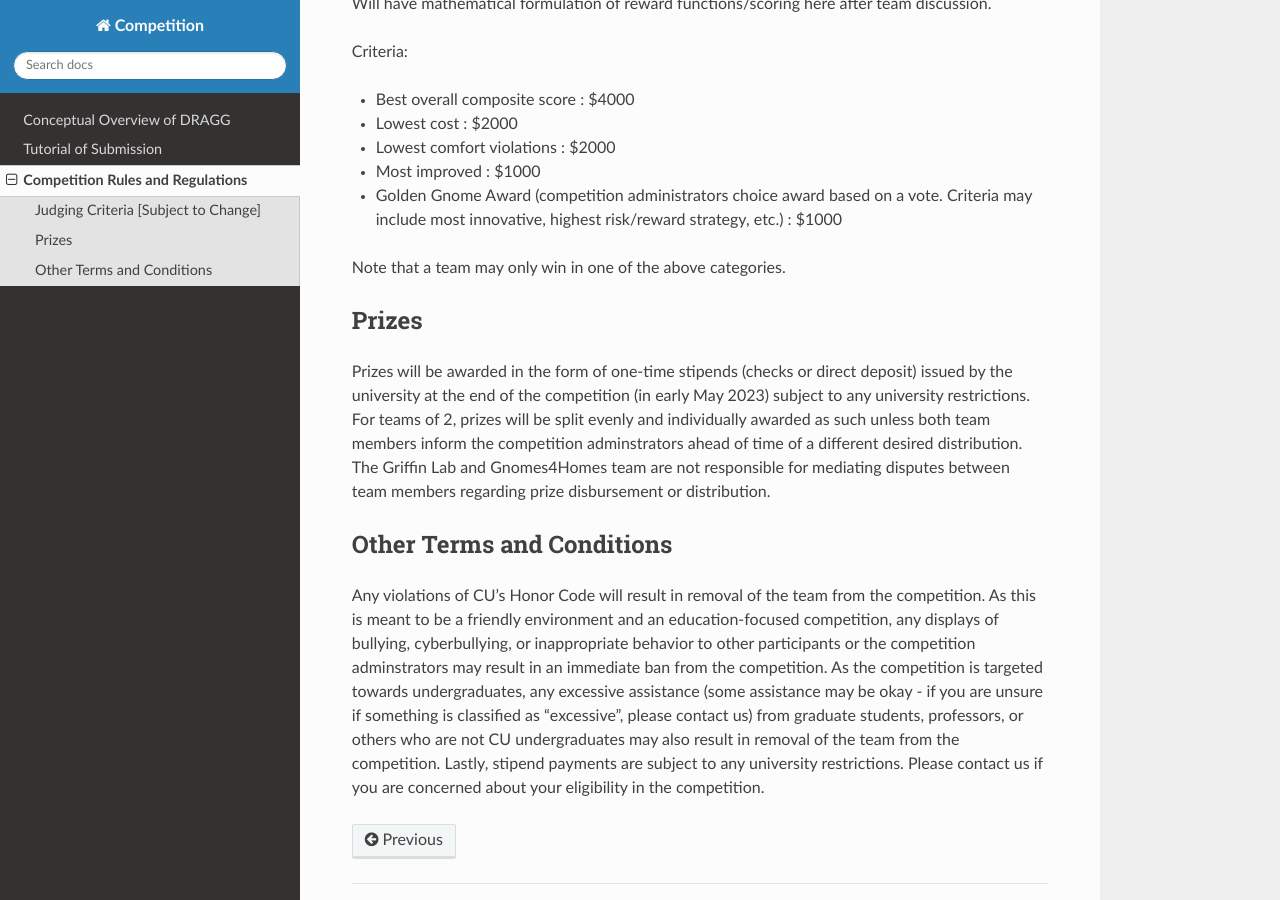
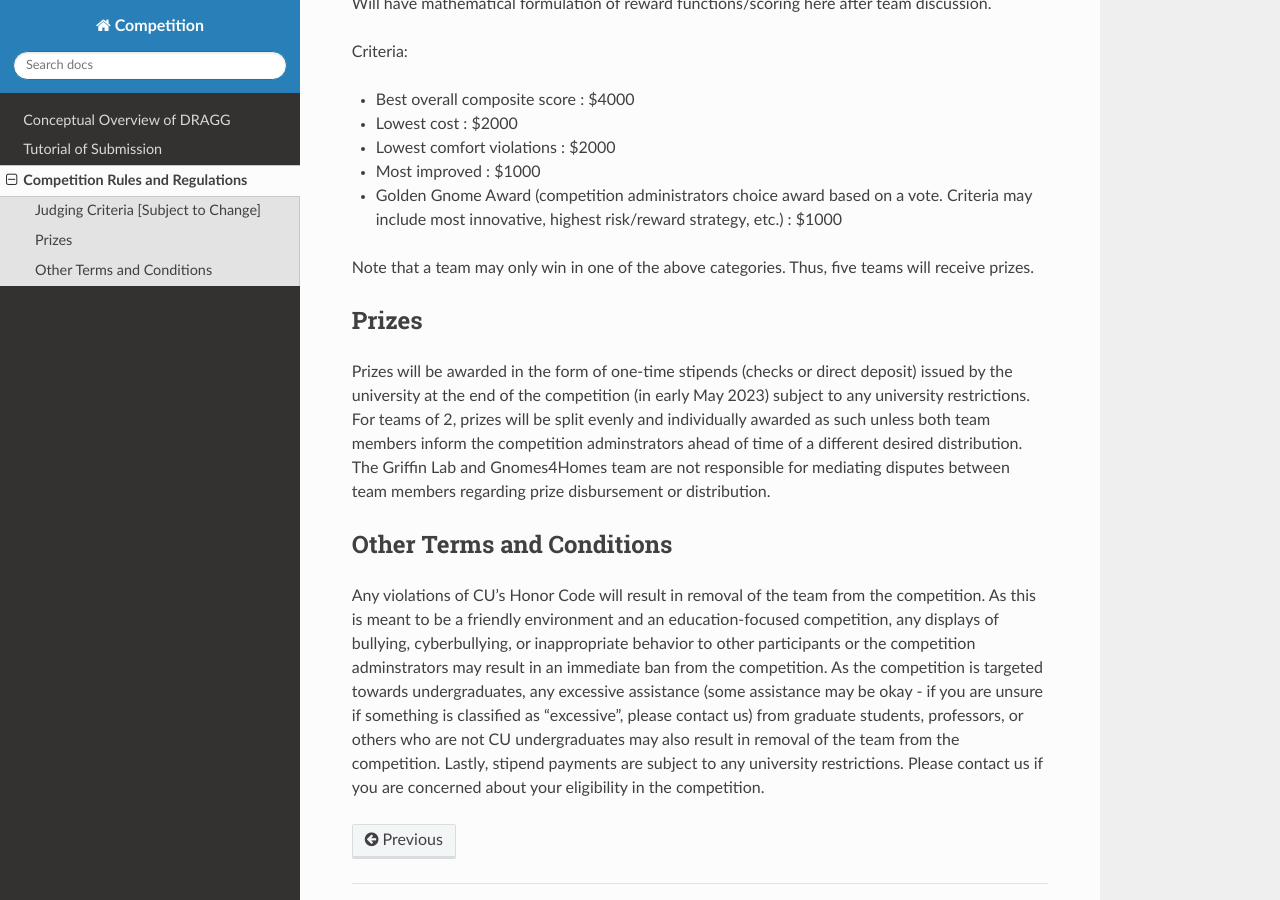
Before and after one commit to CUgriffinlab/gnomes-submission, a Sphinx documentation site: the page built from docs/source/rules.rst, in a window 1280 px wide and 900 px high, scrolled down 512 px. Built offline with Sphinx 7.4.7 and the Read the Docs theme 2.0.0, drawn with Linux system fonts in a browser that asks for light colours.

Commit message:
Update rules.rst

```diff
--- a/docs/source/rules.rst
+++ b/docs/source/rules.rst
@@ -22,7 +22,7 @@ Criteria:
 - Most improved : $1000
 - Golden Gnome Award (competition administrators choice award based on a vote. Criteria may include most innovative, highest risk/reward strategy, etc.) : $1000
 
-Note that a team may only win in one of the above categories.
+Note that a team may only win in one of the above categories. Thus, five teams will receive prizes.
 
 -----------------------------------
 Prizes
```
